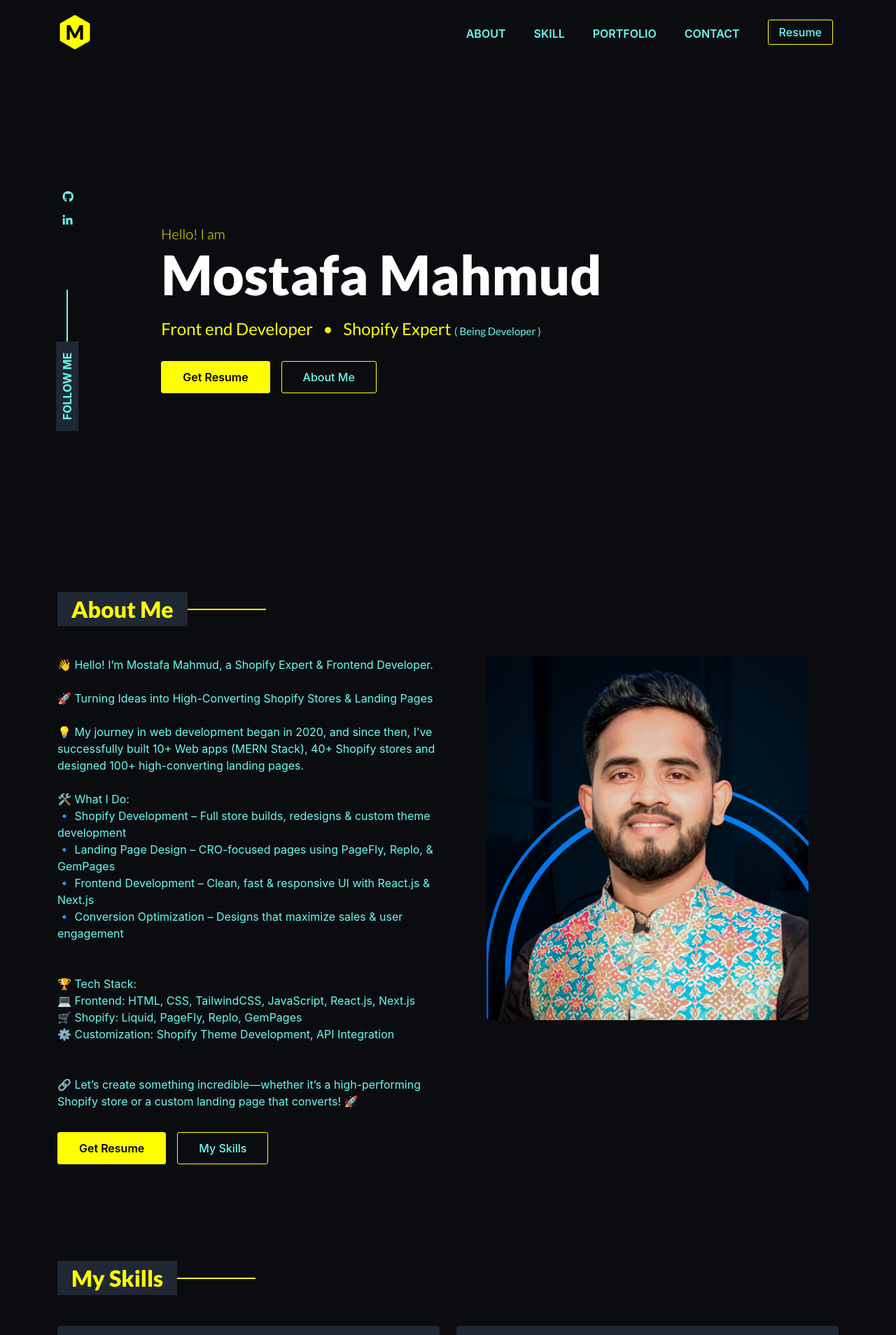
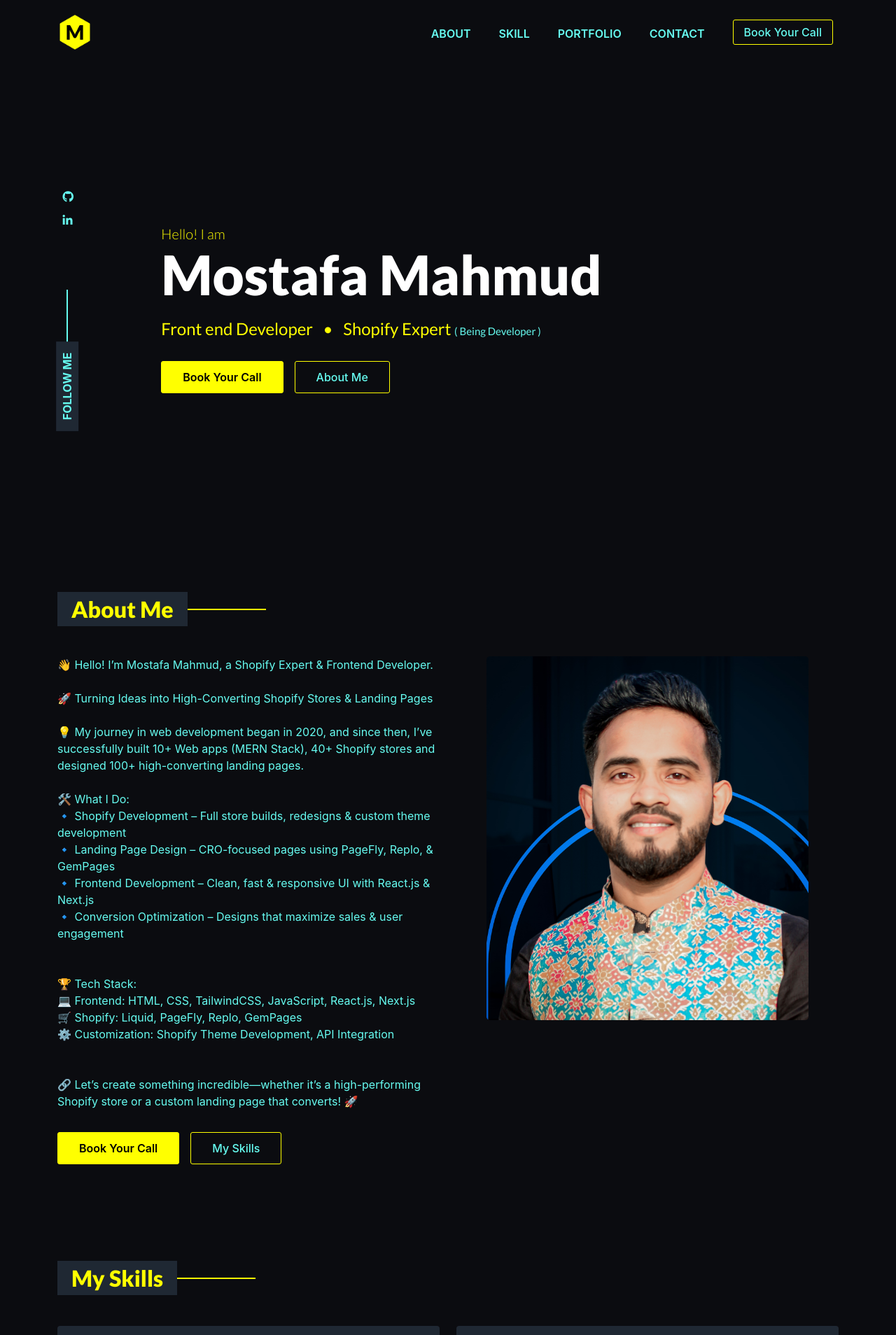
Before and after one commit to heymahmud/react-portfolio, a React (Create React App) app: page / in a window 1280 px wide. Shown: the top 1908 px of the page at 70% size. Built offline with nearby package versions, Linux system fonts and the light colour scheme; no server answers.

Commit message:
update links

```diff
--- a/src/components/Home/About/About.js
+++ b/src/components/Home/About/About.js
@@ -46,9 +46,12 @@ const About = () => {
                         <p>I specialize in HTML/CSS and JavaScript on the front end. However, I'm fairly comfortable with ReactJS, NodeJS, ExpressJS, MongoDB, Firebase, WordPress, and Shopify.</p> */}
 
                         <div className="action pt-3">
-                            <a target="_blank" rel="noreferrer noreferrer" href="https://github.com/iammostafa76/react-portfolio/blob/main/src/Utility/MostafaMahmud-FrontEndDeveloper.pdf">
+                            <a target="_blank" rel="noreferrer noreferrer" href="https://calendly.com/mostafa-mahmud/book">
+                                <button className="button resume me-3">Book Your Call</button>
+                            </a>
+                            {/* <a target="_blank" rel="noreferrer noreferrer" href="https://github.com/iammostafa76/react-portfolio/blob/main/src/Utility/MostafaMahmud-FrontEndDeveloper.pdf">
                                 <button className="button resume me-3">Get Resume</button>
-                            </a>
+                            </a> */}
 
                             <a href="#skill">
                                 <button className="button">My Skills</button>
--- a/src/components/Home/Header/Hero/Hero.js
+++ b/src/components/Home/Header/Hero/Hero.js
@@ -23,9 +23,12 @@ const Hero = () => {
                             <h4> Front end Developer <span class="separator">•</span>  Shopify Expert <span className="soonDev">( Being Developer )</span></h4>
 
                             <div className="action pt-4">
-                                <a target="_blank"  rel="noreferrer noreferrer" href="https://github.com/iammostafa76/react-portfolio/blob/main/src/Utility/MostafaMahmud-FrontEndDeveloper.pdf">
+                                <a target="_blank"  rel="noreferrer noreferrer" href="https://calendly.com/mostafa-mahmud/book">
+                                    <button className="me-3 resume button">Book Your Call</button>
+                                </a>
+                                {/* <a target="_blank"  rel="noreferrer noreferrer" href="https://github.com/iammostafa76/react-portfolio/blob/main/src/Utility/MostafaMahmud-FrontEndDeveloper.pdf">
                                     <button className="me-3 resume button">Get Resume</button>
-                                </a>
+                                </a> */}
 
                                 <a href="#about" rel="noreferrer noreferrer">
                                     <button className="button" >About Me</button>
--- a/src/components/Home/Header/Navbar/Navbar.js
+++ b/src/components/Home/Header/Navbar/Navbar.js
@@ -23,9 +23,12 @@ const Navbar = () => {
                             <a className="nav-link mt-2 me-4" href="#skill">SKILL</a>
                             <a className="nav-link mt-2 me-4" href="#portfolio">PORTFOLIO</a>
                             <a className="nav-link mt-2 me-4" href="#contact">CONTACT</a>
-                            <a className="nav-link" rel="noreferrer noreferrer" target="_blank" href="https://github.com/iammostafa76/react-portfolio/blob/main/src/Utility/MostafaMahmud-FrontEndDeveloper.pdf">
+                            <a className="nav-link" rel="noreferrer noreferrer" target="_blank" href="https://calendly.com/mostafa-mahmud/book">
+                                <button className="button">Book Your Call</button>
+                            </a>
+                            {/* <a className="nav-link" rel="noreferrer noreferrer" target="_blank" href="https://github.com/iammostafa76/react-portfolio/blob/main/src/Utility/MostafaMahmud-FrontEndDeveloper.pdf">
                                 <button className="button">Resume</button>
-                            </a>
+                            </a> */}
 
 
                         </div>
```
